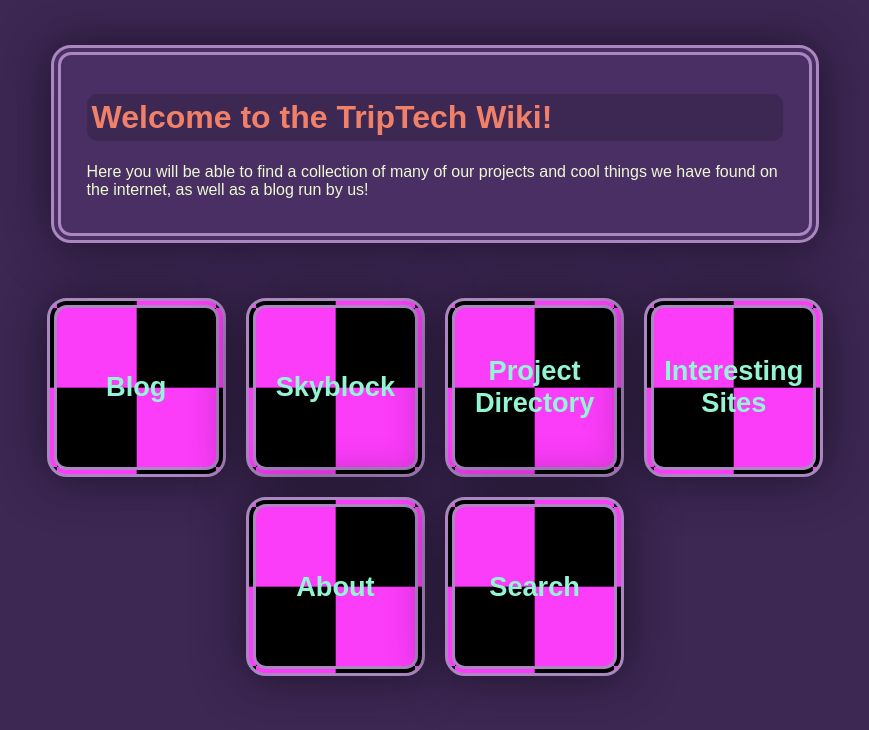
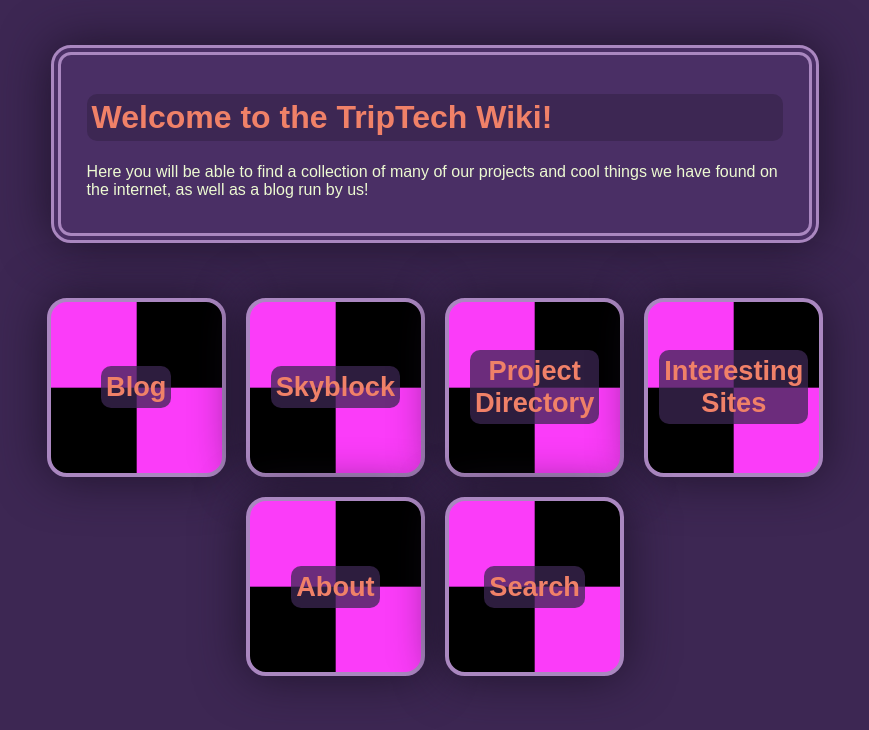
Before and after one commit to TripTechWiki/triptechwiki.github.io, a Jekyll site: the page built from index.html, in a window 1280 px wide. Shown: the top 730 px of the page, without its empty margins (205-1074 px from the left). Built offline with Jekyll 4.4.1, drawn with Linux system fonts in a browser that asks for light colours; some web fonts are replaced.

Commit message:
Minor Fixes
+ improved home buttons
+ center image on sidebar
+ favicon

```diff
--- a/_includes/head.html
+++ b/_includes/head.html
@@ -7,9 +7,14 @@
   <meta name="description" content="The Official TripTech Wikipedia">
   <meta name="keywords" content="triptech">
 
+  <!-- Title + Favicon -->
   <title>{{ page.title }}</title>
+  <link
+    rel="icon"
+    type="image/x-icon"
+    href="/assets/images/missing.png">
 
-  <!-- Links to Google Fonts -->
+    <!-- Links to Google Fonts -->
   <link rel="preconnect" href="https://fonts.googleapis.com">
   <link
     rel="preconnect"
--- a/_includes/home_menu.html
+++ b/_includes/home_menu.html
@@ -1,9 +1,9 @@
 <menu>
   {% for item in site.data.navigation offset: 1 %}
-    <div>
-      <a href="{{ item.link }}">
+    <a href="{{ item.link }}">
+      <div>
         {{ item.name }}
-      </a>
-    </div>
+      </div>
+    </a>
   {% endfor %}
 </menu>
--- a/_sass/home_menu.scss
+++ b/_sass/home_menu.scss
@@ -19,7 +19,7 @@ menu{
     }
 }
 
-menu div{
+menu a{
     display: flex;
     justify-content: center;
     align-items: center;
@@ -35,14 +35,28 @@ menu div{
     box-shadow: 0px 0px 50px #1E132A;
 
     margin: 10px;
-    border: 10px double #AA87C0;
+    border: 4px solid #AA87C0;
     border-radius: 20px;
 
     text-align: center;
+    text-decoration: none;
+
+    transition: 0.5s;
 }
 
-menu a{
+menu a:hover{
+    width: 22%;
+    min-width: 170px;
+}
+
+menu div{
     font-weight: bold;
     font-size: 1.7em;
-    text-decoration: none;
+
+    margin: 0 50%;
+    border-radius: 10px;
+    padding: 5px;
+
+    background: rgba(61, 39, 83, 0.75);
+    color: #F08168;
 }
--- a/_sass/sidebar.scss
+++ b/_sass/sidebar.scss
@@ -7,6 +7,8 @@
     height: 100vh;
 
     padding: 5vh 0 0 0;
+
+    text-align: center;
 }
 
 //825 is the point at which the article stops resizing
@@ -18,3 +20,7 @@
         height: auto;
     }
 }
+
+img{
+    margin: 0 0 10px 0;
+}
```
